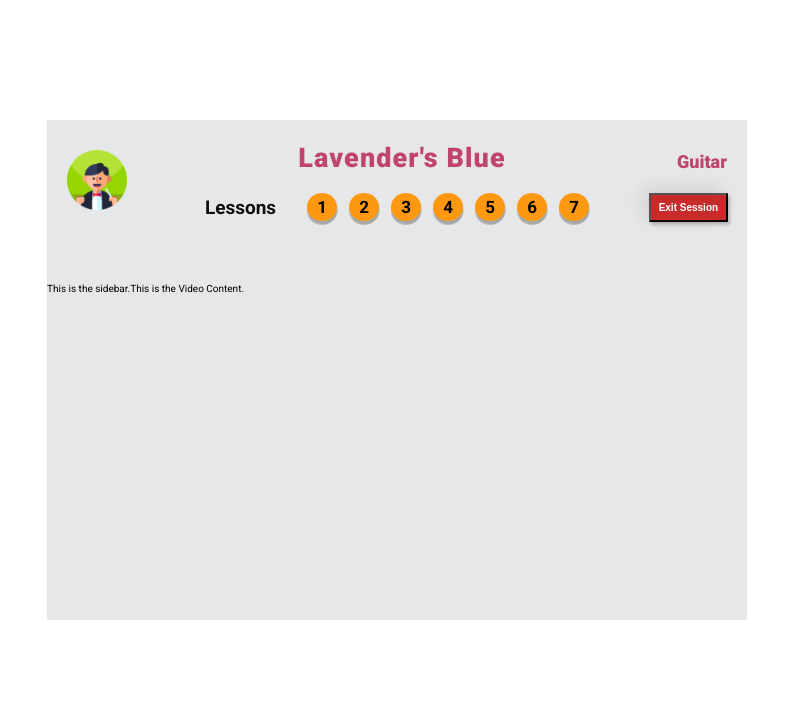
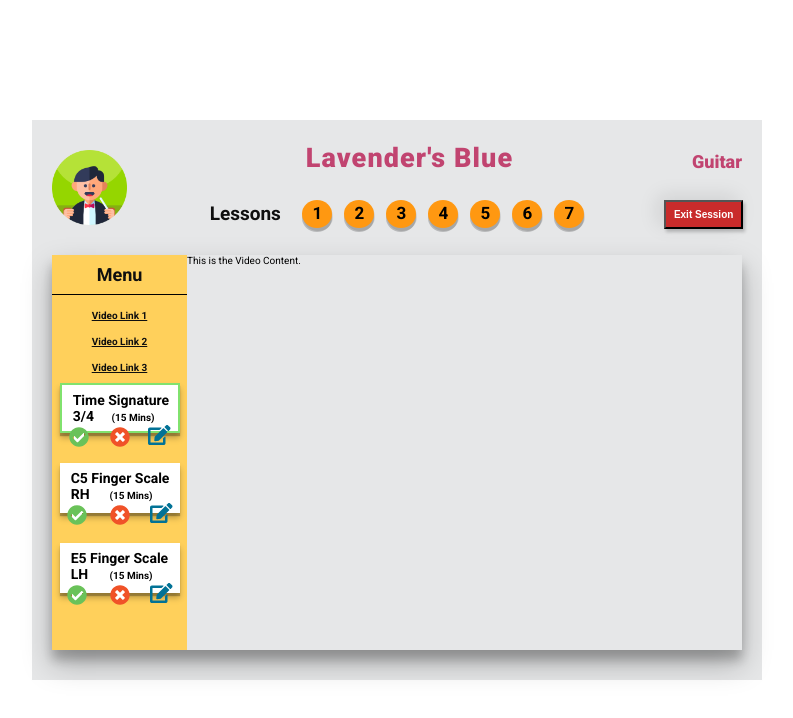
Before and after one commit to FrozenHearth/LessonX, a React (Create React App) app: page / in a window 1280 px wide. Shown: the top 718 px of the page, without its empty margins (243-1036 px from the left). Built offline with nearby package versions, Linux system fonts and the light colour scheme.

Commit message:
Added content and styling to left menu

```diff
--- a/package.json
+++ b/package.json
@@ -3,6 +3,9 @@
   "version": "0.1.0",
   "private": true,
   "dependencies": {
+    "@fortawesome/fontawesome-svg-core": "^1.2.28",
+    "@fortawesome/free-solid-svg-icons": "^5.13.0",
+    "@fortawesome/react-fontawesome": "^0.1.9",
     "@testing-library/jest-dom": "^4.2.4",
     "@testing-library/react": "^9.5.0",
     "@testing-library/user-event": "^7.2.1",
--- a/src/App.css
+++ b/src/App.css
@@ -2,12 +2,18 @@
 
 .container {
   font-family: 'Roboto', Helvetica, Arial, sans-serif;
-  width: 70em;
+  width: 73em;
   margin: 12em auto;
-  height: 50em;
+  height: 56em;
   background: #e6e7e8;
 }
 
 .hero-container {
   display: flex;
+  height: 39.5em;
+  position: relative;
+  width: 69em;
+  left: 2em;
+  bottom: 3.5em;
+  box-shadow: 0 14px 28px rgba(0, 0, 0, 0.25), 0 10px 10px rgba(0, 0, 0, 0.22);
 }
--- a/src/components/Sidebar.js
+++ b/src/components/Sidebar.js
@@ -1,11 +1,76 @@
 import React, { Component } from 'react';
+import '../styles/Sidebar.css';
+import { FontAwesomeIcon } from '@fortawesome/react-fontawesome';
+import {
+  faCheckCircle,
+  faTimesCircle,
+  faEdit
+} from '@fortawesome/free-solid-svg-icons/';
 
 export default class SideBar extends Component {
   render() {
     return (
-      <div>
-        <div>This is the sidebar.</div>
-      </div>
+      <section className="sidebar-container">
+        <div className="menu-top">
+          <h2 className="menu-content-title">Menu</h2>
+        </div>
+        <div className="menu-bottom">
+          <div className="links-container">
+            <a href="#/">Video Link 1</a>
+            <a href="#/">Video Link 2</a>
+            <a href="#/">Video Link 3</a>
+          </div>
+          <div className="objectives-container">
+            <div className="objectives">
+              <h2 className="objective-title">Time Signature 3/4</h2>
+              <span className="objective-duration">(15 Mins)</span>
+              <span className="icon-container">
+                <a href="#/" className="check-icon">
+                  <FontAwesomeIcon className="fa-lg" icon={faCheckCircle} />
+                </a>
+                <a href="#/" className="cross-icon">
+                  <FontAwesomeIcon className="fa-lg" icon={faTimesCircle} />
+                </a>
+                <a href="#/" className="edit-icon">
+                  <FontAwesomeIcon className="fa-lg" icon={faEdit} />
+                </a>
+              </span>
+            </div>
+
+            <div className="objectives">
+              <h2 className="objective-title">C5 Finger Scale RH</h2>
+              <span className="objective-duration">(15 Mins)</span>
+              <span className="icon-container">
+                <a href="#/" className="check-icon">
+                  <FontAwesomeIcon className="fa-lg" icon={faCheckCircle} />
+                </a>
+                <a href="#/" className="cross-icon">
+                  <FontAwesomeIcon className="fa-lg" icon={faTimesCircle} />
+                </a>
+                <a href="#/" className="edit-icon">
+                  <FontAwesomeIcon className="fa-lg" icon={faEdit} />
+                </a>
+              </span>
+            </div>
+
+            <div className="objectives">
+              <h2 className="objective-title">E5 Finger Scale LH</h2>
+              <span className="objective-duration">(15 Mins)</span>
+              <span className="icon-container">
+                <a href="#/" className="check-icon">
+                  <FontAwesomeIcon className="fa-lg" icon={faCheckCircle} />
+                </a>
+                <a href="#/" className="cross-icon">
+                  <FontAwesomeIcon className="fa-lg" icon={faTimesCircle} />
+                </a>
+                <a href="#/" className="edit-icon">
+                  <FontAwesomeIcon className="fa-lg" icon={faEdit} />
+                </a>
+              </span>
+            </div>
+          </div>
+        </div>
+      </section>
     );
   }
 }
--- a/src/styles/Header.css
+++ b/src/styles/Header.css
@@ -30,6 +30,6 @@
 .conductor-icon {
   position: relative;
   top: 1em;
-  width: 6em;
-  height: 6em;
+  width: 7.5em;
+  height: 7.5em;
 }
--- a/src/styles/Lessons.css
+++ b/src/styles/Lessons.css
@@ -14,7 +14,7 @@
   font-size: 1.9em;
   position: relative;
   bottom: 0.7em;
-  margin-right: 1em;
+  margin-right: 0.5em;
 }
 
 .lesson-numbers-container {
@@ -47,7 +47,7 @@
     -6px -4px 20px 0px rgba(0, 0, 0, 0.1);
   padding: 0.7em 0.8em;
   color: white;
-  right: -13.9em;
+  right: -15.9em;
   position: absolute;
   font-weight: 800;
   background: #c92b2b;
--- /dev/null
+++ b/src/styles/Sidebar.css
@@ -0,0 +1,139 @@
+.sidebar-container {
+  background: #ffd05b;
+  width: 13.5em;
+}
+
+.menu-top {
+  height: 4em;
+  border-bottom: 1px solid black;
+  display: flex;
+  align-items: center;
+  justify-content: center;
+}
+
+.menu-content-title {
+  color: #0f0f0f;
+  font-size: 1.8em;
+}
+
+.menu-bottom,
+.links-container {
+  display: flex;
+  flex-direction: column;
+  align-items: center;
+}
+
+a {
+  color: #0f0f0f;
+  font-weight: 600;
+  margin-top: 1.5em;
+}
+
+.objectives-container {
+  width: 12em;
+  margin-top: 1em;
+  height: 25em;
+}
+
+/* Select child with class objectives, and remove the green border from the last 2 elements with the class objectives */
+.objectives-container > .objectives:nth-child(n + 2) {
+  border: none;
+}
+
+.objectives {
+  cursor: pointer;
+  position: relative;
+  width: 100%;
+  height: 5em;
+  padding: 0 0 2em 0;
+  margin-bottom: 3em;
+  background: #fff;
+  border: 0.2em solid #81e26e;
+  box-shadow: 0 5px 6px rgba(0, 0, 0, 0.25), 0 3px 1px rgba(0, 0, 0, 0.25);
+}
+
+.objective-title {
+  position: absolute;
+  top: -0.3em;
+  left: 0.8em;
+  font-size: 1.4em;
+}
+
+.objective-duration {
+  font-size: 1em;
+  position: relative;
+  top: 2.7em;
+  left: 5em;
+  font-weight: bold;
+}
+
+.icon-container {
+  position: absolute;
+  top: 5em;
+  width: inherit;
+  height: 3em;
+  display: flex;
+  justify-content: space-evenly;
+}
+
+.check-icon {
+  background-position: center;
+  transition: background 0.9s;
+  position: absolute;
+  bottom: 1.2em;
+  left: 0.5em;
+  cursor: pointer;
+  font-size: 1.5em;
+  border-radius: 50%;
+  color: #6ac259;
+  background: linear-gradient(white, white) center / 50% 80% no-repeat;
+}
+
+.cross-icon {
+  color: #f05228;
+  position: absolute;
+  bottom: 1.2em;
+  background: linear-gradient(white, white) center / 50% 80% no-repeat;
+  background-position: center;
+  transition: background 0.9s;
+  font-size: 1.5em;
+  cursor: pointer;
+}
+
+.edit-icon {
+  color: #017296;
+  background-position: center;
+  transition: background 0.9s;
+  position: absolute;
+  bottom: 1.3em;
+  right: 0.5em;
+  cursor: pointer;
+  font-size: 1.5em;
+}
+
+.check-icon:hover {
+  background: #81e26e radial-gradient(circle transparent 1%, #81e26e 1%)
+    center/15000%;
+}
+.check-icon:active {
+  background-color: #81e26e;
+  transition: background 0.2s;
+}
+
+.cross-icon:hover {
+  background: #ff5a2d radial-gradient(circle transparent 1%, #ff5a2d 1%)
+    center/15000%;
+}
+.cross-icon:active {
+  background-color: #ff5a2d;
+  transition: background 0.2s;
+}
+
+.edit-icon:hover {
+  background: #e2e2e2 radial-gradient(circle transparent 1%, #e2e2e2 1%)
+    center/15000%;
+}
+.edit-icon:active {
+  background-color: #e2e2e2;
+  transition: background 0.2s;
+}
```
Also changed, not shown: 1 other file (tests, documents, lock files or other folders).
